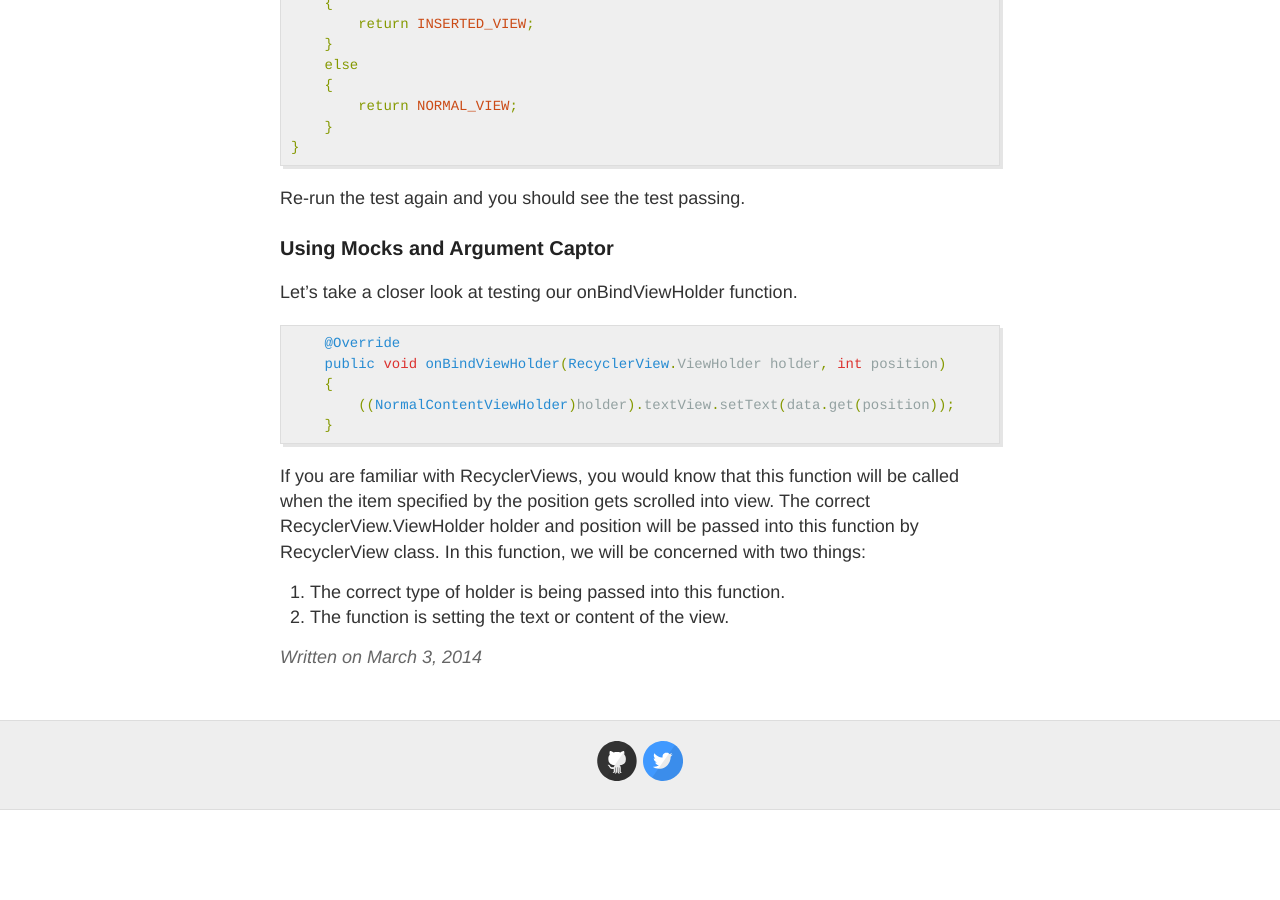
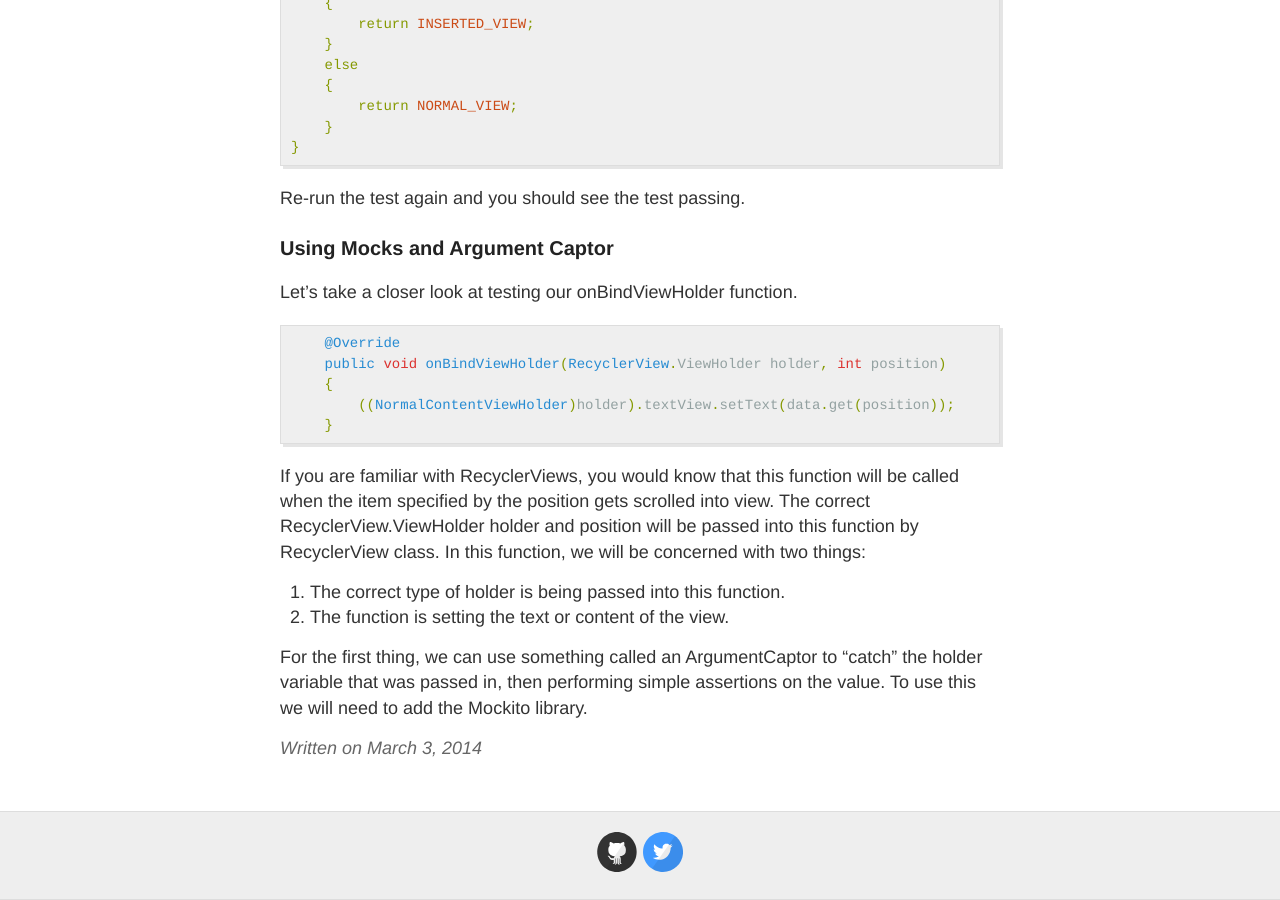
Before and after one commit to teoboonkeat/teoboonkeat.github.io, a Jekyll site: the page built from _posts/2014-3-3-Hello-World.md, in a window 1280 px wide and 900 px high, scrolled down 7613 px. Built offline with Jekyll 4.4.1, drawn with Linux system fonts in a browser that asks for light colours; before the commit the page ends 8423 px from its top, so only the background shows below that.

Commit message:
Update 2014-3-3-Hello-World.md

```diff
--- a/_posts/2014-3-3-Hello-World.md
+++ b/_posts/2014-3-3-Hello-World.md
@@ -308,3 +308,5 @@ If you are familiar with RecyclerViews, you would know that this function will b
 
 1. The correct type of holder is being passed into this function.
 2. The function is setting the text or content of the view.
+
+For the first thing, we can use something called an ArgumentCaptor to "catch" the holder variable that was passed in, then performing simple assertions on the value. To use this we will need to add the Mockito library.
```
